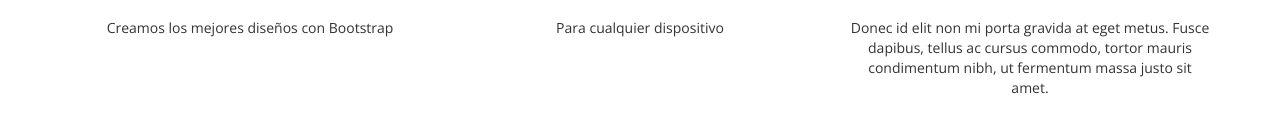
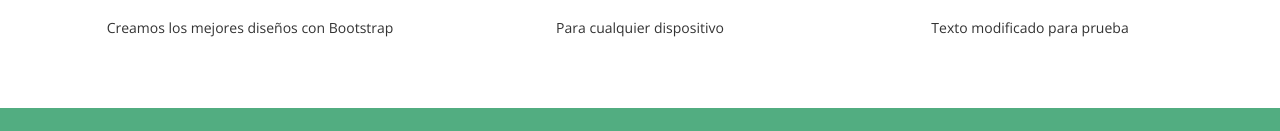
Before and after one commit to geovannyzarco/website_personal, a plain HTML site: page index.html in a window 1280 px wide. Shown: the part 821-952 px from the top of the page. Drawn offline with nearby package versions, Linux system fonts and the light colour scheme.

Commit message:
Pusimos texto nuevo

```diff
--- a/index.html
+++ b/index.html
@@ -112,9 +112,7 @@
                 </div>
                 <h2>Todo es <span style="color:#248822">Gratis</span></h2>
 
-                <p>Donec id elit non mi porta gravida at eget metus. Fusce dapibus, tellus ac cursus commodo, tortor
-                    mauris
-                    condimentum nibh, ut fermentum massa justo sit amet. </p>
+                <p>Texto modificado para prueba</p>
 
             </div>
         </div>
```
